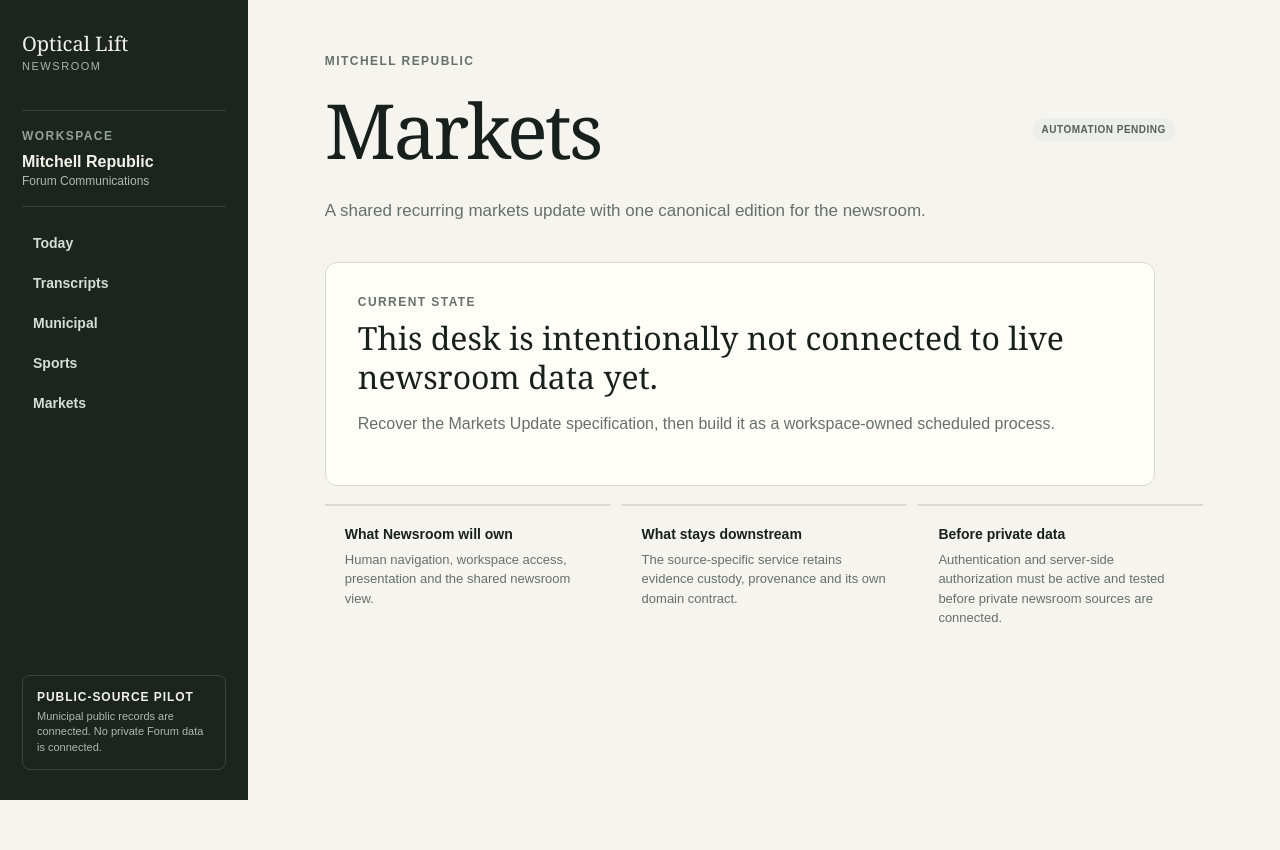
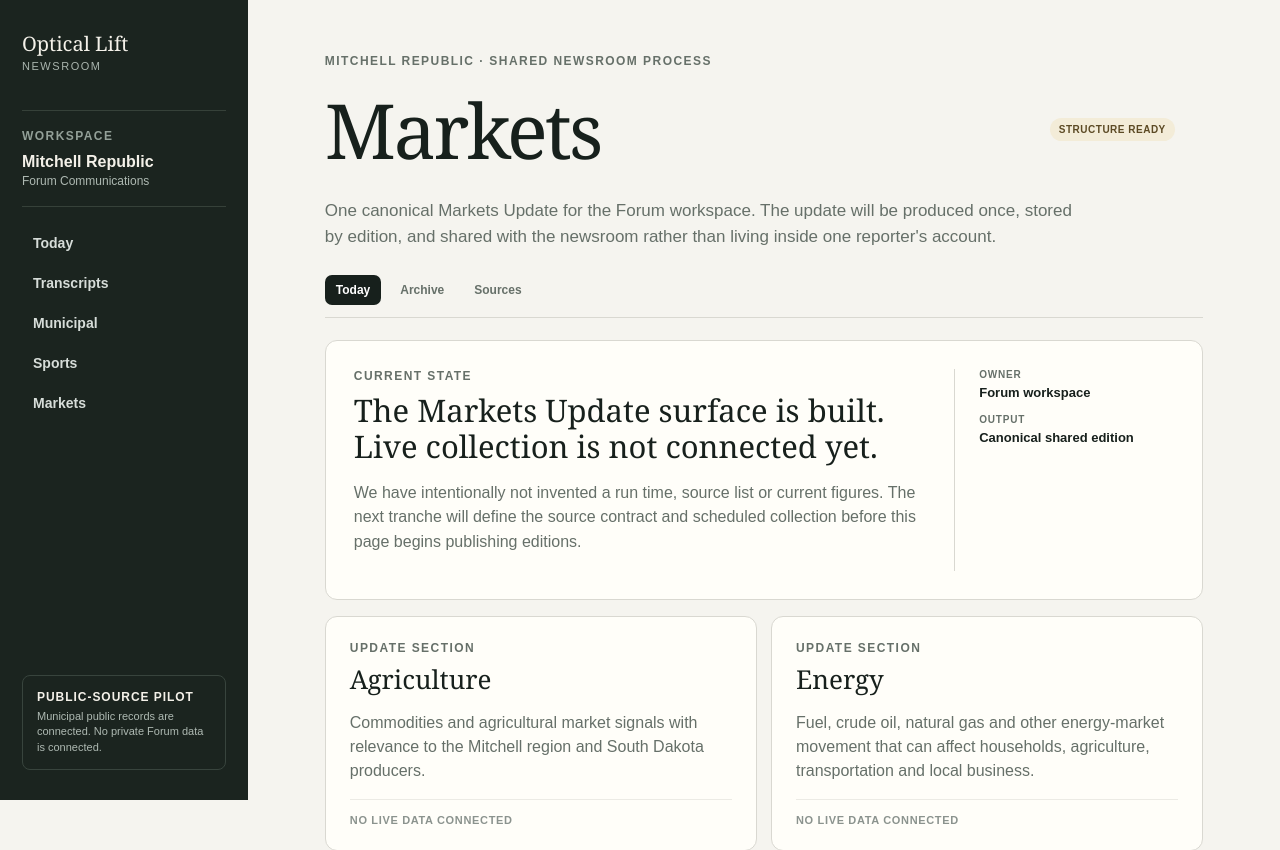
Before and after one commit to optical-lift/newsroom, a Next.js app: page /forum/markets in a window 1280 px wide. Shown: the top 850 px of the page. Before the commit the page ends 800 px from the top, so only its background shows below. Built offline with nearby package versions, Linux system fonts and the light colour scheme.

Commit message:
Route Markets desk to shared update surface

```diff
--- a/app/forum/[desk]/page.tsx
+++ b/app/forum/[desk]/page.tsx
@@ -1,4 +1,5 @@
 import { notFound } from "next/navigation";
+import MarketsDesk from "@/components/markets-desk";
 import MunicipalDesk from "@/components/municipal-desk";
 import { municipalQuery } from "@/lib/municipal/civicclerk";
 import { getDesk } from "@/lib/newsroom";
@@ -24,6 +25,10 @@ export default async function DeskPage({ params, searchParams }: DeskPageProps)
     const queryParams = await searchParams;
     const query = municipalQuery(first(queryParams.body), first(queryParams.date));
     return <MunicipalDesk query={query} />;
+  }
+
+  if (desk.slug === "markets") {
+    return <MarketsDesk />;
   }
 
   return (
```
